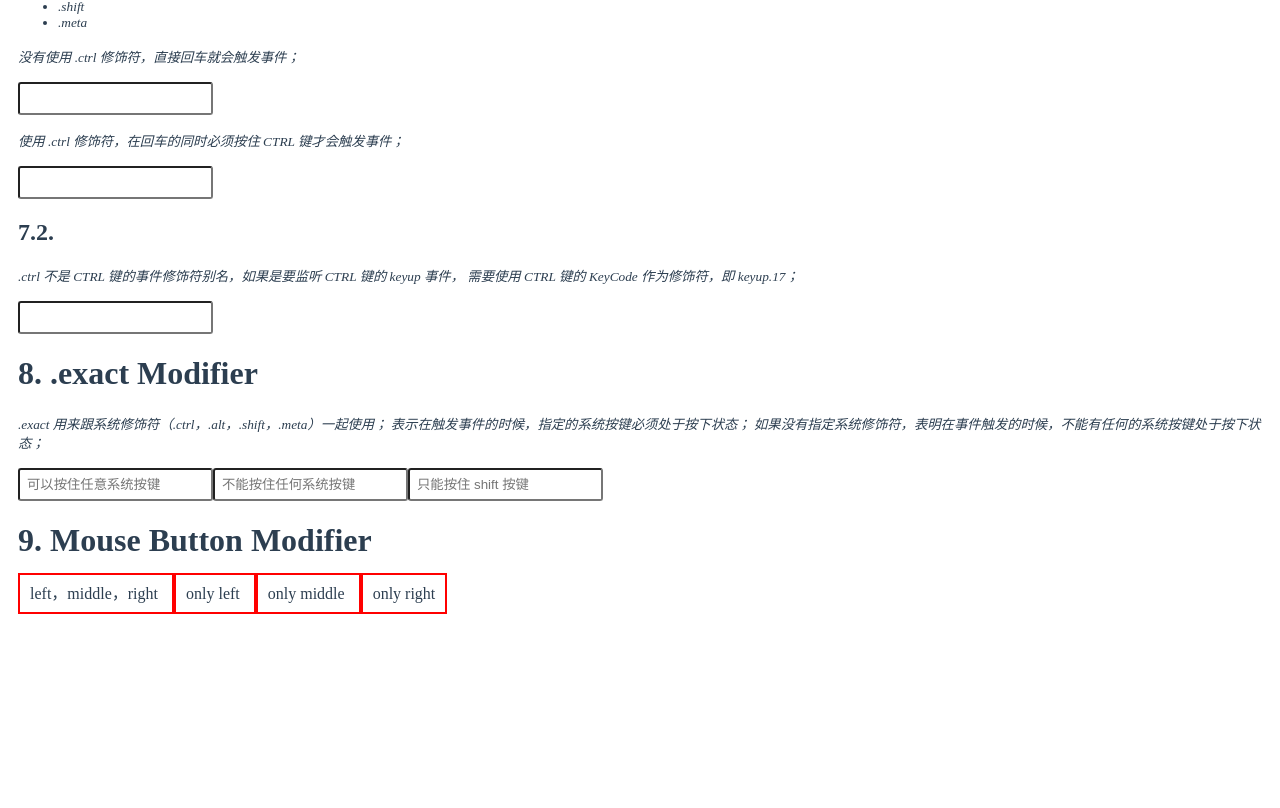
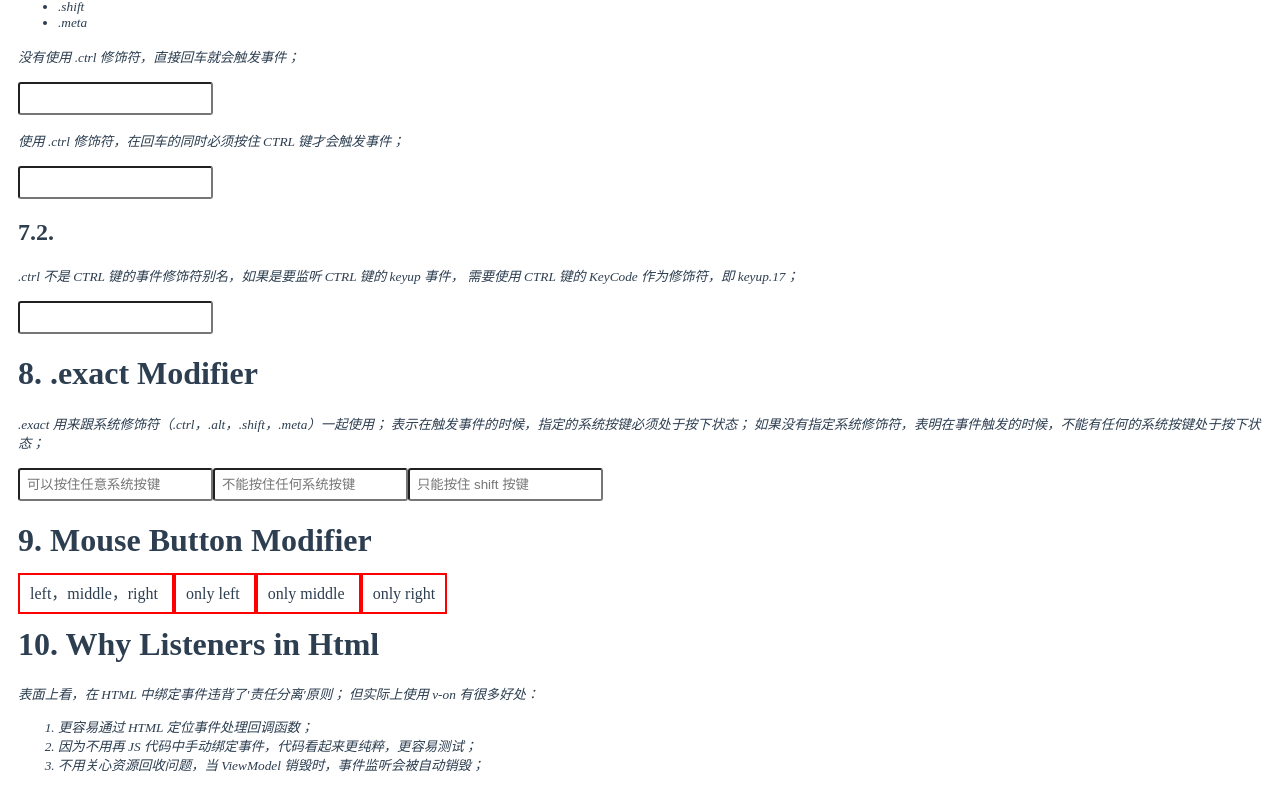
Before and after one commit to luotaoyeah/learning-vue, a Vue app: page /#/guide/event-handling in a window 1280 px wide. Shown: the part 3695-4503 px from the top of the page. Before the commit the page ends 4317 px from the top, so only its background shows below. Built offline with nearby package versions, Linux system fonts and the light colour scheme.

Commit message:
event handling: why listener in html

```diff
--- a/src/doc/guide/event-handling/index.vue
+++ b/src/doc/guide/event-handling/index.vue
@@ -11,6 +11,7 @@
     <EventSystemModifierKeys></EventSystemModifierKeys>
     <EventExactModifier></EventExactModifier>
     <EventMouseButtonModifier></EventMouseButtonModifier>
+    <WhyListenerInHtml></WhyListenerInHtml>
   </div>
 </template>
 <script>
@@ -23,6 +24,7 @@ import EventAutomaticKeyModifier from "./event-automatic-key-modifier";
 import EventSystemModifierKeys from "./event-system-modifier-key";
 import EventExactModifier from "./event-exact-modifier";
 import EventMouseButtonModifier from "./event-mouse-button-modifier";
+import WhyListenerInHtml from "./why-listener-in-html";
 
 export default {
   data() {
@@ -37,7 +39,8 @@ export default {
     EventAutomaticKeyModifier,
     EventSystemModifierKeys,
     EventExactModifier,
-    EventMouseButtonModifier
+    EventMouseButtonModifier,
+    WhyListenerInHtml
   }
 };
 </script>
--- /dev/null
+++ b/src/doc/guide/event-handling/why-listener-in-html.vue
@@ -0,0 +1,26 @@
+<template>
+  <div><h1>10. Why Listeners in Html</h1>
+    <p>
+      <small>
+        <i>
+          表面上看，在 HTML 中绑定事件违背了'责任分离'原则；
+          但实际上使用 v-on 有很多好处：
+          <ol>
+            <li>更容易通过 HTML 定位事件处理回调函数；</li>
+            <li>因为不用再 JS 代码中手动绑定事件，代码看起来更纯粹，更容易测试；</li>
+            <li>不用关心资源回收问题，当 ViewModel 销毁时，事件监听会被自动销毁；</li>
+          </ol>
+        </i>
+      </small>
+    </p>
+  </div>
+</template>
+<script>
+export default {
+  data() {
+    return {};
+  }
+};
+</script>
+<style scoped>
+</style>
```
